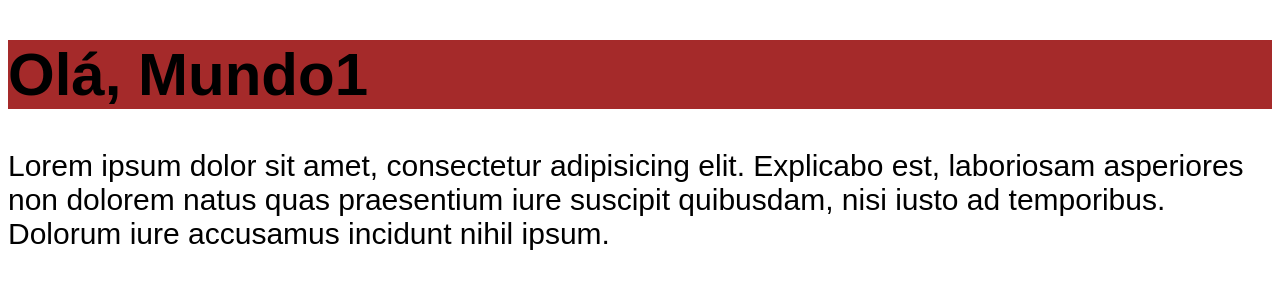
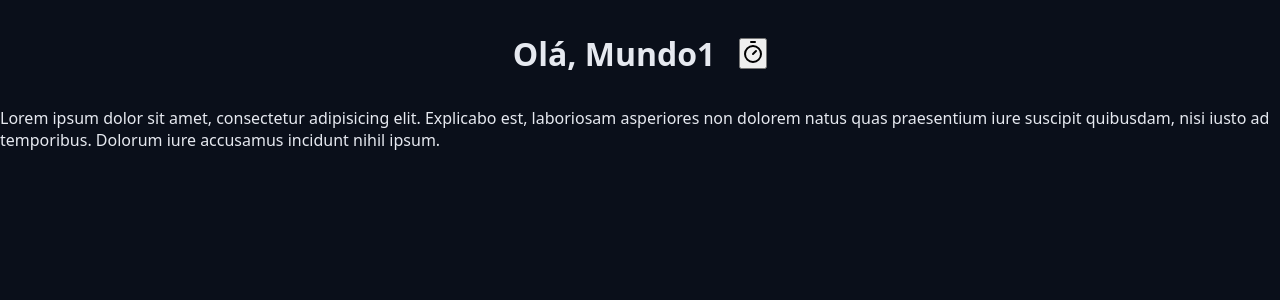
Before and after one commit to devmurilopires/chronos-pomodoro, a React (Vite) app: page / in a window 1280 px wide. Shown: the top 300 px of the page. Built offline with nearby package versions, Linux system fonts and the light colour scheme.

Commit message:
Finalização do componente Heading e tipagem TypeScript de children (ReactNode)

```diff
--- a/package.json
+++ b/package.json
@@ -10,6 +10,7 @@
     "preview": "vite preview"
   },
   "dependencies": {
+    "lucide-react": "^0.563.0",
     "react": "^19.2.0",
     "react-dom": "^19.2.0"
   },
--- a/src/App.tsx
+++ b/src/App.tsx
@@ -2,11 +2,19 @@
 
 import './styles/theme.css';
 import './styles/global.css';
+import { TimerIcon } from 'lucide-react';
 
 export function App() {
+
   return (
     <>
-      <Heading attr={123} attr2='string'>Olá, Mundo1</Heading>
+      <Heading>
+        Olá, Mundo1
+
+        <button>
+          <TimerIcon />
+        </button>
+      </Heading>
       <p>
         Lorem ipsum dolor sit amet, consectetur adipisicing elit. Explicabo est,
         laboriosam asperiores non dolorem natus quas praesentium iure suscipit
--- a/src/components/Heading.module.css
+++ b/src/components/Heading.module.css
@@ -1,4 +1,7 @@
 .heading{
-  background: brown;
-  color: black;
+  margin: 3.2rem 0;
+  display: flex;
+  align-items: center;
+  justify-content: center;
+  gap: 2.4rem;
 }
--- a/src/components/Heading.tsx
+++ b/src/components/Heading.tsx
@@ -1,6 +1,10 @@
+import type React from 'react';
 import styles from './Heading.module.css';
 
+type headingProps = {
+  children: React.ReactNode;
+};
 
-export function Heading(props) {
-  return <h1 className={styles.heading}>{props.children}</h1>;
+export function Heading({ children }: headingProps) {
+  return <h1 className={styles.heading}>{children}</h1>;
 }
--- a/src/styles/global.css
+++ b/src/styles/global.css
@@ -1,8 +1,16 @@
-body{
-  font-family: sans-serif;
-  font-size: 30px;
+*{
+  margin: 0;
+  padding: 0;
+  box-sizing: border-box;
 }
 
-h1{
-  color: var(--primary-color);
+html {
+  font-size: 62.5% /* 1rem = 10px */;
 }
+
+body{
+  font-size: 1.6rem; /* 16px */
+  font-family: system-ui, -apple-system, BlinkMacSystemFont, 'Segoe UI', Roboto, Oxygen, Ubuntu, Cantarell, 'Open Sans', 'Helvetica Neue', sans-serif;
+  background: var(--gray-900);
+  color: var(--text-default);
+}
--- a/src/styles/theme.css
+++ b/src/styles/theme.css
@@ -1,4 +1,37 @@
-:root{
-  --primary-color: #810C87;
-  --secondary-color: #F72585;
+:root {
+  --gray-100: #e6e9f0;
+  --gray-200: #cdd3e1;
+  --gray-300: #aab3cc;
+  --gray-400: #555f7d;
+  --gray-500: #454f6a;
+  --gray-600: #363d56;
+  --gray-700: #272f43;
+  --gray-800: #181f2e;
+  --gray-900: #0a0f1a;
+
+  --primary-light: #4de7b7;
+  --primary: #0da170;
+  --primary-dark: #065f46;
+
+  --link-color: #10b981;
+  --link-hover: #0b8a60;
+
+  --success: #22c55e;
+  --warning: #eab308;
+  --error: #991b1b;
+  --info: #0ea5e9;
+
+  --text-over-primary: #0a0f1a;
+  --text-over-primary-dark: #e6e9f0;
+  --text-over-primary-light: #0a0f1a;
+  --text-over-success: #0a0f1a;
+  --text-over-warning: #0a0f1a;
+  --text-over-error: #e6e9f0;
+  --text-over-info: #0a0f1a;
+
+  --text-default: #e6e9f0;
+  --text-muted: #aab3cc;
+
+  --disabled: #555f7d;
+  --text-disabled: #aab3cc;
 }
```
Also changed, not shown: 1 other file (tests, documents, lock files or other folders).
